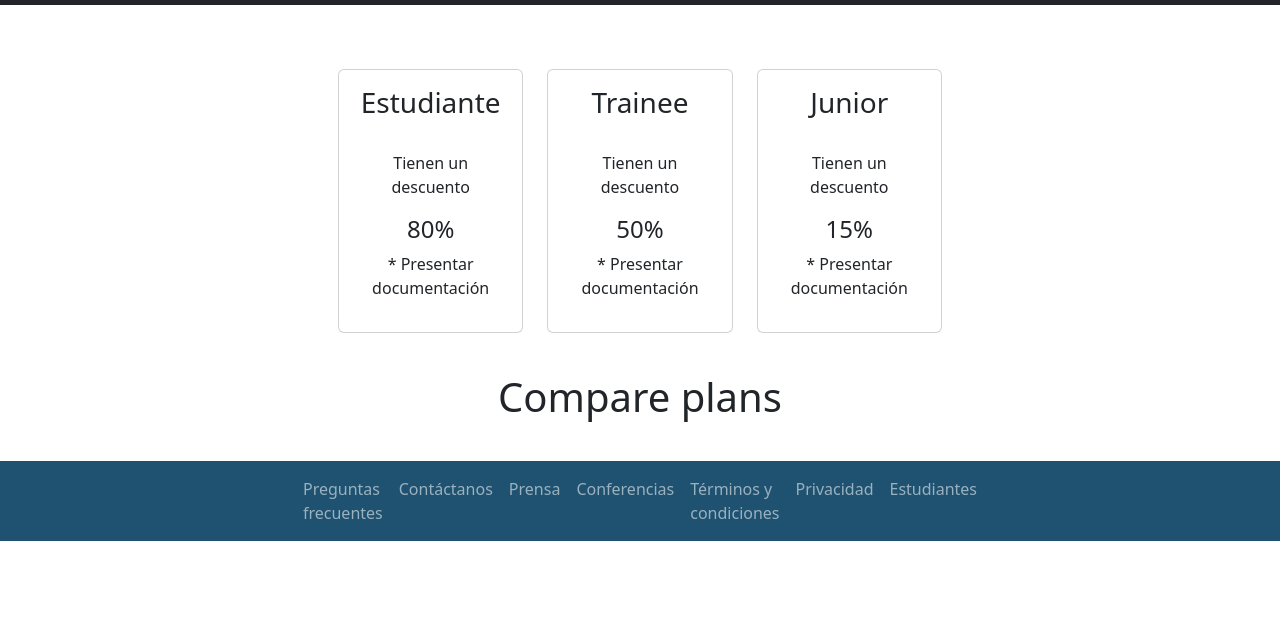
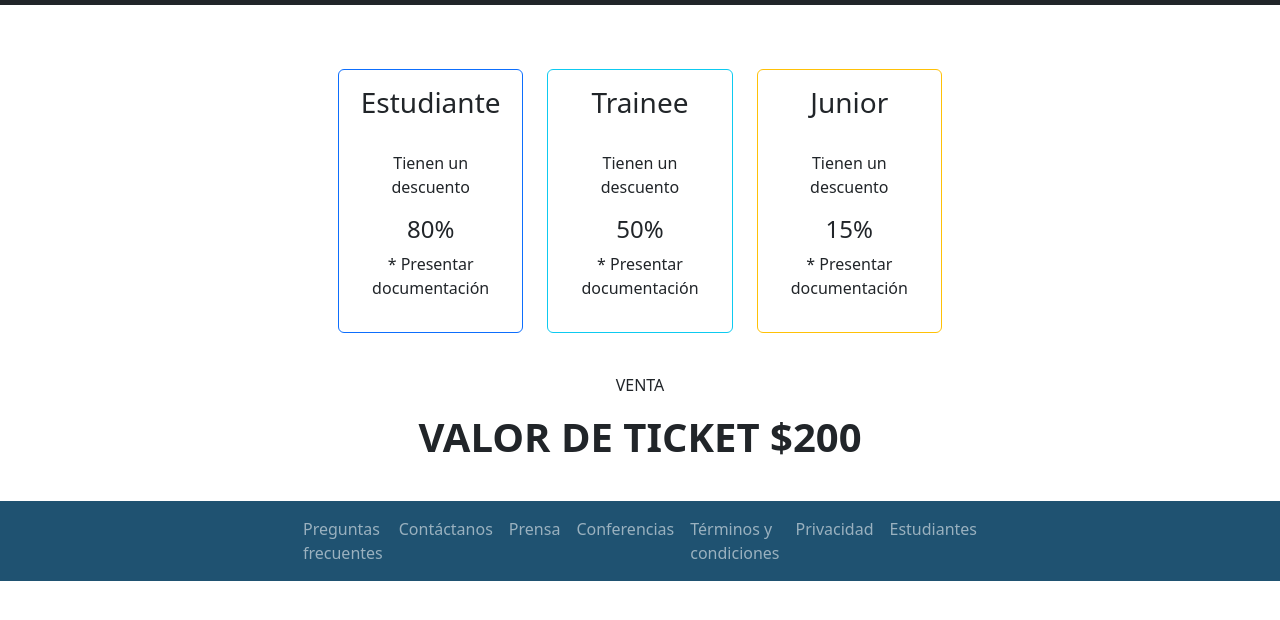
Before and after one commit to fedesanchezdev/Trabajo-Practico-Integrador, a plain HTML site: page tickets.html in a window 1280 px wide. Shown: the part 90-710 px from the top of the page. Drawn offline with nearby package versions, Linux system fonts and the light colour scheme.

Commit message:
Agregado color a bordes de cards y precio de venta

```diff
--- a/tickets.html
+++ b/tickets.html
@@ -60,7 +60,7 @@
             <main>
                 <div class="row row-cols-md-3 mb-3 text-center">
                     <div class="col">
-                        <div class="card mb-4">
+                        <div class="card mb-4 border-primary">
                             <div class="py-3">
                                 <h3 class="my-0 fw-normal">Estudiante</h3>
                             </div>
@@ -72,7 +72,7 @@
                         </div>
                     </div>
                     <div class="col">
-                        <div class="card mb-4">
+                        <div class="card mb-4 border-info">
                             <div class="py-3">
                                 <h3 class="my-0 fw-normal">Trainee</h3>
                             </div>
@@ -84,7 +84,7 @@
                         </div>
                     </div>
                     <div class="col">
-                        <div class="card mb-4">
+                        <div class="card mb-4 border-warning">
                             <div class="py-3">
                                 <h3 class="my-0 fw-normal">Junior</h3>
                             </div>
@@ -96,8 +96,15 @@
                         </div>
                     </div>
                 </div>
+                <p class="text-center">VENTA</p>
+                <h2 class="display-6 text-center mb-4 fw-bold">VALOR DE TICKET $200</h2>
 
-                <h2 class="display-6 text-center mb-4">Compare plans</h2>
+
+
+
+
+
+
             </main>
         </div>
 
```
